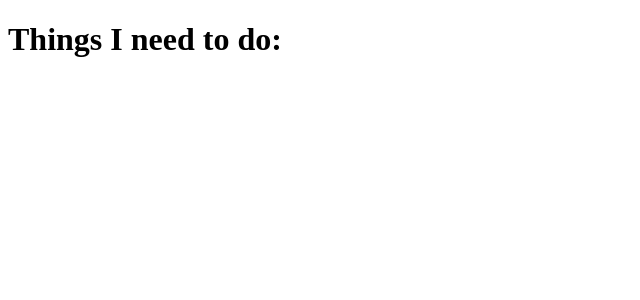
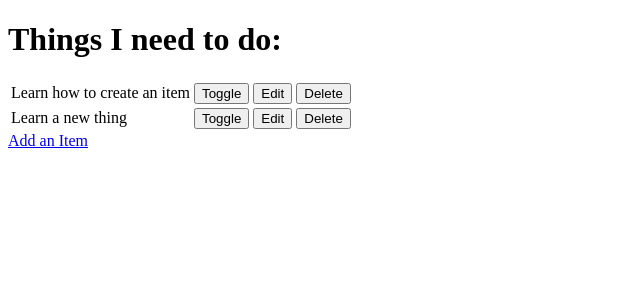
Before and after one commit to CallumDennisIE/ci-hello-django, a Django app: page / in a window 1280 px wide. Shown: the top 300 px of the page, without its empty margins (0-640 px from the left). Run offline with Django 3.2, Linux system fonts and the light colour scheme; data comes from the database, SQL or seed files in the repository; both versions use the stored data as it was after the commit.

Commit message:
feat: add basic CRUD functionality

```diff
--- a/django_todo/urls.py
+++ b/django_todo/urls.py
@@ -15,9 +15,13 @@ Including another URLconf
 """
 from django.contrib import admin
 from django.urls import path
-from todo.views import get_todo_list
+from todo import views
 
 urlpatterns = [
     path('admin/', admin.site.urls),
-    path('', get_todo_list, name='get_todo_listr')
+    path('', views.get_todo_list, name='get_todo_list'),
+    path('add', views.add_item, name="add"),
+    path('edit/<item_id>', views.edit_item, name="edit"),
+    path('toggle/<item_id>', views.toggle_item, name="toggle"),
+    path('delete/<item_id>', views.delete_item, name="delete")
 ]
--- a/todo/templates/todo/todo_list.html
+++ b/todo/templates/todo/todo_list.html
@@ -10,6 +10,37 @@
 
 <body>
     <h1>Things I need to do:</h1>
+    <table>
+        {% for item in items %}
+        <tr>
+            {% if item.done %}
+            <td><strike>{{ item.name }}</strike></td>
+            {% else %}
+            <td>{{ item.name }}</td>
+            {% endif %}
+            <td>
+                <a href="/toggle/{{ item.id }}">
+                    <button>Toggle</button>
+                </a>
+            </td>
+            <td>
+                <a href="/edit/{{ item.id }}">
+                    <button>Edit</button>
+                </a>
+            </td>
+            <td>
+                <a href="/delete/{{ item.id }}">
+                    <button>Delete</button>
+                </a>
+            </td>
+        </tr>
+        {% empty %}
+        <tr>
+            <td>You have nothing to do</td>
+        </tr>
+        {% endfor %}
+    </table>
+    <a href="/add">Add an Item</a>
 </body>
 
 </html>
--- a/todo/views.py
+++ b/todo/views.py
@@ -1,7 +1,56 @@
-from django.shortcuts import render
+from django.shortcuts import render, redirect, get_object_or_404
+from .models import Item
+from .forms import ItemForm
 
 # Create your views here.
 
 
 def get_todo_list(request):
-    return render(request, 'todo/todo_list.html')
+    items = Item.objects.all()
+    context = {
+        'items': items
+    }
+    return render(request, 'todo/todo_list.html', context)
+
+
+def add_item(request):
+    if request.method == "POST":
+        form = ItemForm(request.POST)
+        if form.is_valid():
+            form.save()
+            return redirect(get_todo_list)
+
+    form = ItemForm()
+    context = {
+        'form': form
+    }
+    return render(request, 'todo/add_item.html', context)
+
+
+def edit_item(request, item_id):
+    item = get_object_or_404(Item, id=item_id)
+
+    if request.method == "POST":
+        form = ItemForm(request.POST, instance=item)
+        if form.is_valid():
+            form.save()
+            return redirect(get_todo_list)
+
+    form = ItemForm(instance=item)
+    context = {
+        'form': form
+    }
+    return render(request, 'todo/edit_item.html', context)
+
+
+def toggle_item(request, item_id):
+    item = get_object_or_404(Item, id=item_id)
+    item.done = not item.done
+    item.save()
+    return redirect('get_todo_list')
+
+
+def delete_item(request, item_id):
+    item = get_object_or_404(Item, id=item_id)
+    item.delete()
+    return redirect('get_todo_list')
```
Also changed, not shown: todo/forms.py (added, +8 -0 lines), todo/templates/todo/add_item.html (added, +25 -0 lines), todo/templates/todo/edit_item.html (added, +25 -0 lines), db.sqlite3.
